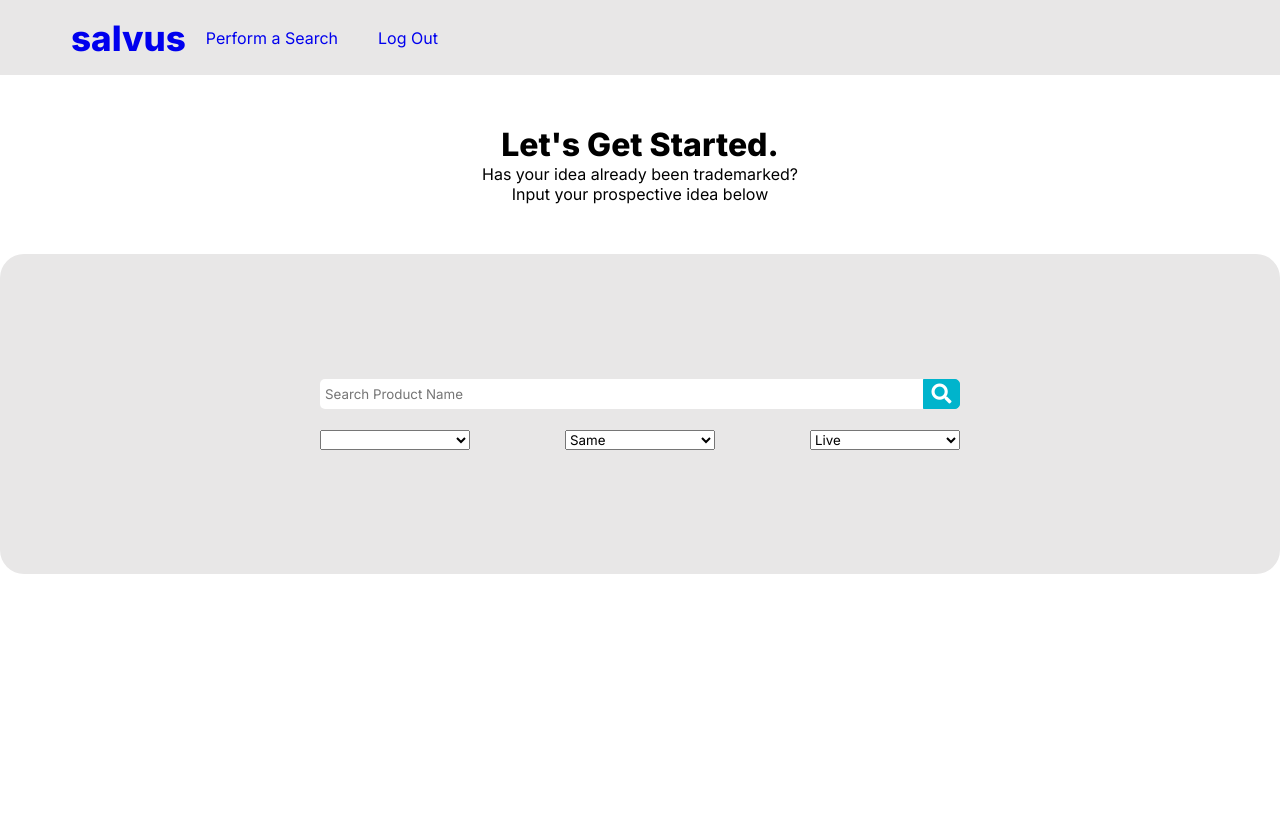
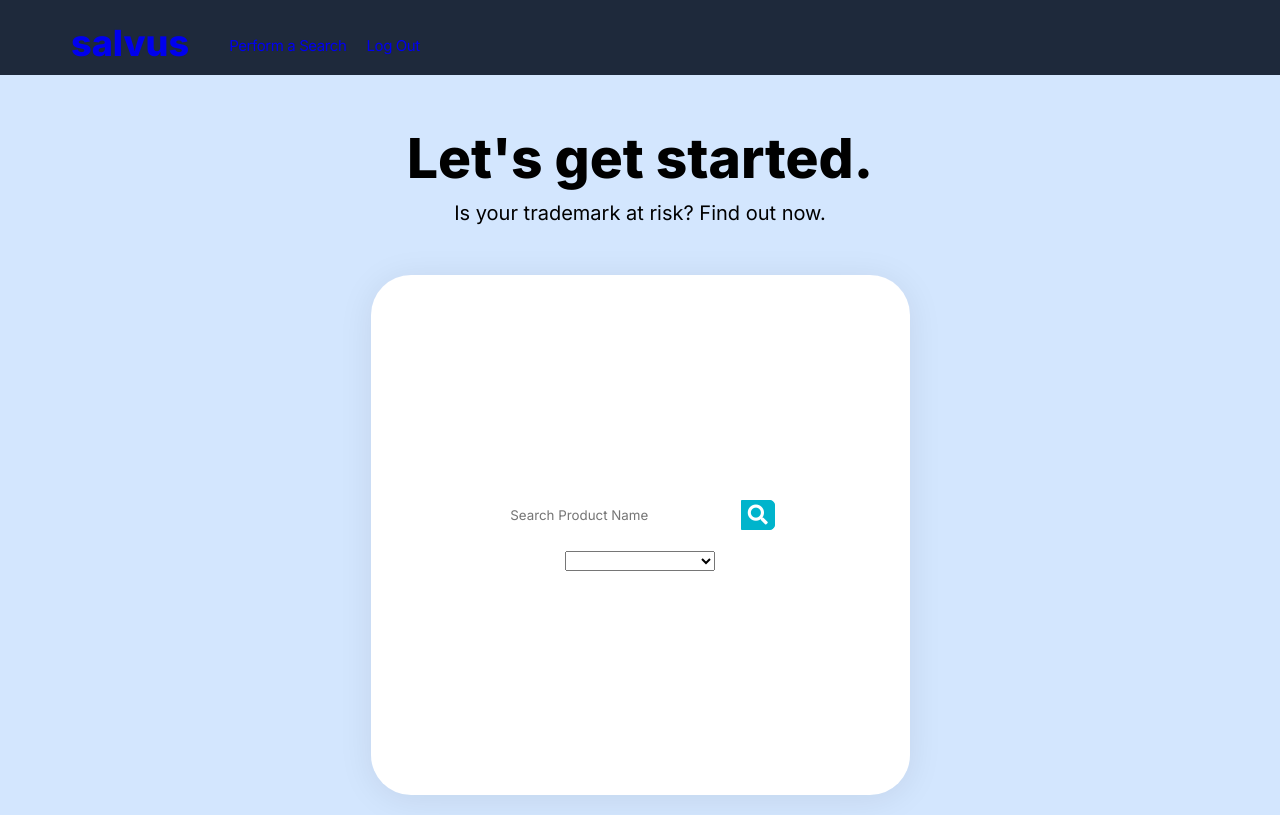
Before and after one commit to 18paulb/SalvusClient, an Angular app: page /mark-search in a window 1280 px wide. Built offline with nearby package versions, Linux system fonts and the light colour scheme; sample sign-in values are in the browser's storage.

Commit message:
Getting there for search frontend, just need a few more things

```diff
--- a/src/app/header/header.component.css
+++ b/src/app/header/header.component.css
@@ -5,26 +5,30 @@
 
 .nav-bar {
   display: flex;
+  margin: 6px 0 0 20px;
   justify-content: space-between;
 }
 
 .nav-bar a {
+  margin-left: 20px;
   text-decoration: none;
-  margin: 20px;
+  font-size: 15px;
+  letter-spacing: -0.408px;
   font-family: 'Inter', sans-serif;
 }
 
 .header-container {
   display: flex;
-  background-color: #E8E7E7;
   align-items: center;
+  background-color: #1E293B;
   width: 100%;
-  padding: 0;
+  padding-top: 10px;
   box-sizing: border-box;
   height: 75px;
+  color: #FFFFFF;
 }
 
 .header_logo {
   margin-left: 71px;
-  font-size: 35px;
+  font-size: 36px;
 }
--- a/src/app/mark-search/mark-search.component.css
+++ b/src/app/mark-search/mark-search.component.css
@@ -8,6 +8,17 @@ textarea {
   font-size: 16px;
   resize: none;
   margin: 5px;
+}
+
+.search-title {
+  font-size: 55px;
+  font-weight: 700;
+  color: #000000;
+}
+
+.search-description {
+  font-size: 20px;
+  margin-top: 10px;
 }
 
 .mark-input-box {
@@ -26,10 +37,11 @@ textarea {
   justify-content: center;
   align-items: center;
   flex-direction: column;
-  background: #E8E7E7;
-  height: 20em;
-  width: 80em;
-  border-radius: 24px;
+  background: #FFFFFF;
+  height: 520px;
+  width: 539px;
+  border-radius: 40px;
+  box-shadow: 0 4px 35px 0 rgba(0, 0, 0, 0.08);
 }
 
 body{
--- a/src/app/mark-search/mark-search.component.html
+++ b/src/app/mark-search/mark-search.component.html
@@ -1,9 +1,6 @@
 <div style="display: flex; justify-content: center; align-items: center; flex-direction: column; margin: 50px;">
-  <h1>Let's Get Started.</h1>
-  <p style="text-align: center;">Has your idea already been trademarked?
-    <br>
-    Input your prospective idea below
-  </p>
+  <h1 class="search-title">Let's get started.</h1>
+  <p class="search-description">Is your trademark at risk? Find out now.</p>
 </div>
 
 <!--This box contains both the manual enter and the file drag and drop-->
@@ -22,12 +19,8 @@
       </form>
     </div>
 
-
-
-
-
     <!--All the drop down menus-->
-    <div style="display: flex; justify-content: space-between; width: 50%;">
+    <div>
       <div>
         <select class="select-box" name='selectedOption' id="selectedOption" [(ngModel)]="selectedOption" required>
           <option value="" disabled [selected]="selectedOption === null">Product Category</option>
@@ -43,25 +36,63 @@
 <!--        </select>-->
 <!--      </div>-->
 
-      <div>
-        <select class="select-box" name='searchScope' id="searchScope" [(ngModel)]="searchScope" required>
-          <option value="" disabled [selected]="searchScope === null">Search Type</option>
-          <option>All</option>
-          <option>Similar</option>
-          <option>Same</option>
-        </select>
-      </div>
+<!--      <div>-->
+<!--        <select class="select-box" name='searchScope' id="searchScope" [(ngModel)]="searchScope" required>-->
+<!--          <option value="" disabled [selected]="searchScope === null">Search Type</option>-->
+<!--          <option>All</option>-->
+<!--          <option>Similar</option>-->
+<!--          <option>Same</option>-->
+<!--        </select>-->
+<!--      </div>-->
 
-      <div>
-        <select class="select-box" name='trademarkStatus' id="trademarkStatus" required>
-          <option>Live</option>
-          <option>Dead</option>
-          <option>Both</option>
-        </select>
-      </div>
+<!--      <div>-->
+<!--        <select class="select-box" name='trademarkStatus' id="trademarkStatus" required>-->
+<!--          <option>Live</option>-->
+<!--          <option>Dead</option>-->
+<!--          <option>Both</option>-->
+<!--        </select>-->
+<!--      </div>-->
     </div>
 
   </div>
+
+<!--  <div class="MacbookPro1423" style="width: 1512px; height: 982px; position: relative; background: #D3E6FE">
+  <div class="Frame3" style="width: 1512px; height: 75px; left: 0px; top: 0px; position: absolute; background: #1E293B; box-shadow: 0px 4px 4px rgba(0, 0, 0, 0.25)">
+    <div class="Salvus" style="width: 265px; height: 35px; left: 59px; top: 20px; position: absolute; color: white; font-size: 36px; font-family: Inter; font-weight: 800; word-wrap: break-word">salvus</div>
+    <div class="PlaceholderLabel" style="width: 93px; left: 217px; top: 33px; position: absolute; color: white; font-size: 15px; font-family: Inter; font-weight: 400; line-height: 22px; word-wrap: break-word">My Account</div>
+    <div class="PlaceholderLabel" style="width: 93px; left: 324px; top: 33px; position: absolute; color: white; font-size: 15px; font-family: Inter; font-weight: 400; line-height: 22px; word-wrap: break-word">Contact Us</div>
+  </div>
+  <div class="Rectangle13" style="width: 539px; height: 520px; left: 486px; top: 324px; position: absolute; background: white; box-shadow: 0px 4px 35px rgba(0, 0, 0, 0.08); border-radius: 40px"></div>
+  <div class="Group60" style="width: 451px; height: 232px; left: 530px; top: 444px; position: absolute">
+    <div class="Group54" style="width: 451px; height: 92px; left: 0px; top: 0px; position: absolute">
+      <div class="Rectangle17" style="width: 451px; height: 57px; left: 0px; top: 35px; position: absolute; background: white; border-radius: 9px; border: 1px #4285F4 solid"></div>
+      <div class="UsernameOrEmailAddress" style="width: 302px; height: 19px; left: 25px; top: 54px; position: absolute; color: #808080; font-size: 14px; font-family: Inter; font-weight: 300; word-wrap: break-word"> i.e. “Mickey Mouse”</div>
+    </div>
+    <div class="Group55" style="width: 451px; height: 92px; left: 0px; top: 140px; position: absolute">
+      <div class="EnterYourPassword" style="left: 0px; top: -2px; position: absolute; color: black; font-size: 16px; font-family: Inter; font-weight: 400; word-wrap: break-word">Select Trademark Industry</div>
+      <div class="Rectangle17" style="width: 451px; height: 57px; left: 0px; top: 35px; position: absolute; background: white; border-radius: 9px; border: 1px #ADADAD solid"></div>
+      <div class="Password" style="width: 302px; height: 19px; left: 25px; top: 54px; position: absolute; color: #808080; font-size: 14px; font-family: Inter; font-weight: 300; word-wrap: break-word">None</div>
+    </div>
+    <div class="EnterTrademark" style="left: 4px; top: 0px; position: absolute; color: black; font-size: 16px; font-family: Inter; font-weight: 400; word-wrap: break-word">Enter Trademark</div>
+  </div>
+  <div class="Group56" style="width: 451px; height: 54px; left: 534px; top: 720px; position: absolute">
+    <div class="Rectangle18" style="width: 451px; height: 54px; left: 0px; top: 0px; position: absolute; background: #4285F4; box-shadow: 0px 4px 19px rgba(119, 147, 65, 0.30); border-radius: 10px"></div>
+    <div class="Search" style="width: 74px; left: 198px; top: 15px; position: absolute; color: white; font-size: 16px; font-family: Inter; font-weight: 500; word-wrap: break-word">Search</div>
+  </div>
+  <div class="LetSGetStarted" style="width: 455px; height: 55.70px; left: 530px; top: 156px; position: absolute; color: black; font-size: 55px; font-family: Inter; font-weight: 700; word-wrap: break-word">Let’s get started.</div>
+  <div class="Search" style="left: 701px; top: 366px; position: absolute; color: black; font-size: 32px; font-family: Inter; font-weight: 700; word-wrap: break-word">Search</div>
+  <div class="Button" style="width: 29.50px; height: 24.72px; padding-left: 8px; padding-right: 8px; padding-top: 4px; padding-bottom: 4px; left: 961px; top: 634.24px; position: absolute; transform: rotate(90.55deg); transform-origin: 0 0; border-radius: 6px; flex-direction: column; justify-content: flex-start; align-items: center; display: inline-flex">
+    <div class="Frame" style="justify-content: flex-start; align-items: center; gap: 2px; display: inline-flex">
+      <div class="IconChevronRight" style="width: 20px; height: 20px; justify-content: center; align-items: center; display: flex">
+        <div class="Group" style="width: 20px; height: 20px; position: relative">
+          <div class="Rectangle3" style="width: 20px; height: 20px; left: 0px; top: 0px; position: absolute"></div>
+          <div style="width: 5.15px; height: 8.80px; left: 7.24px; top: 5.58px; position: absolute; background: #69788C"></div>
+        </div>
+      </div>
+    </div>
+  </div>
+  <div class="IsYourTrademarkAtRiskFindOutNow" style="width: 638px; height: 61px; left: 434px; top: 229px; position: absolute; text-align: center; color: black; font-size: 20px; font-family: Inter; font-weight: 400; word-wrap: break-word">Is your trademark at risk? Find out now. </div>
+</div>-->
 
 
   <!--This will be the left side manually input text area-->
--- a/src/styles.css
+++ b/src/styles.css
@@ -1,8 +1,16 @@
 /* You can add global styles to this file, and also import other style files */
+/*Dark Blue - #1E293B */
+/*Light Blue - #D3E6FE */
+/*Letters - #000000 */
+
 * {
   margin: 0;
   padding: 0;
   font-family: 'Inter', sans-serif;
+}
+
+body {
+  background-color: #D3E6FE;
 }
 
 a {
```
